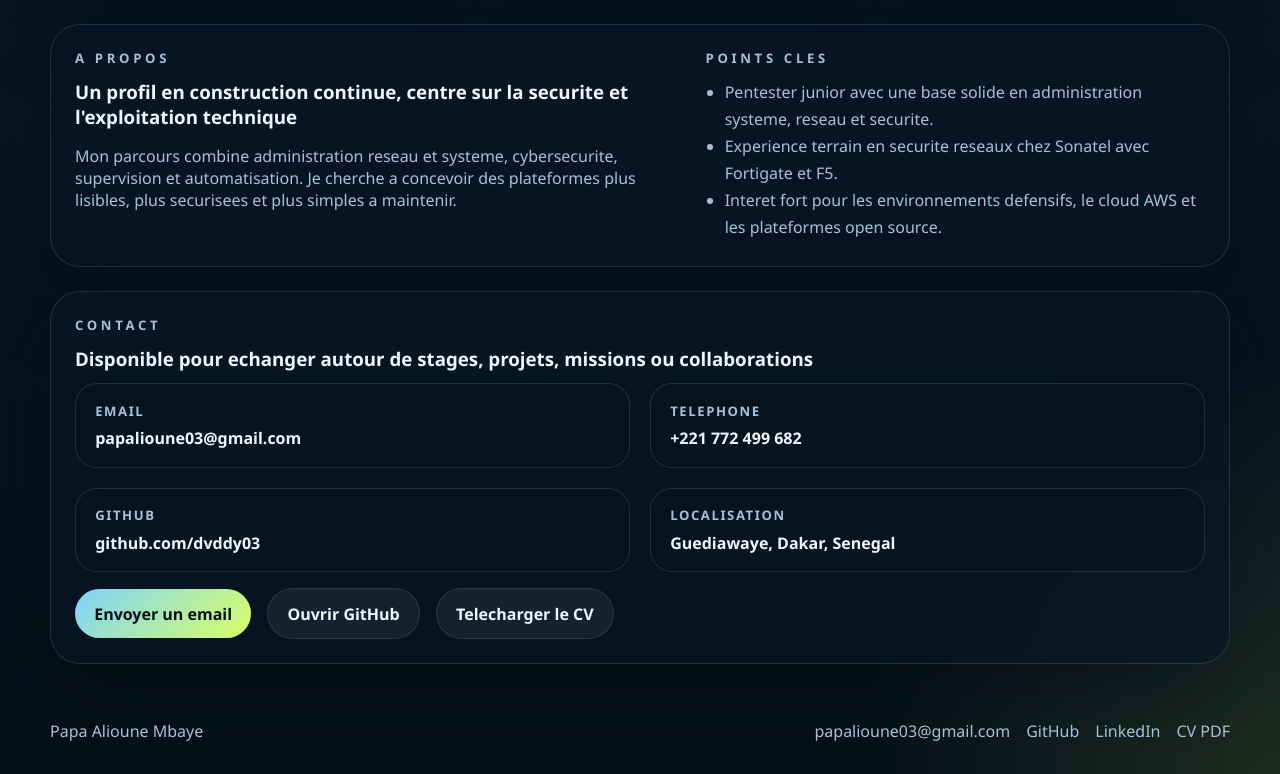
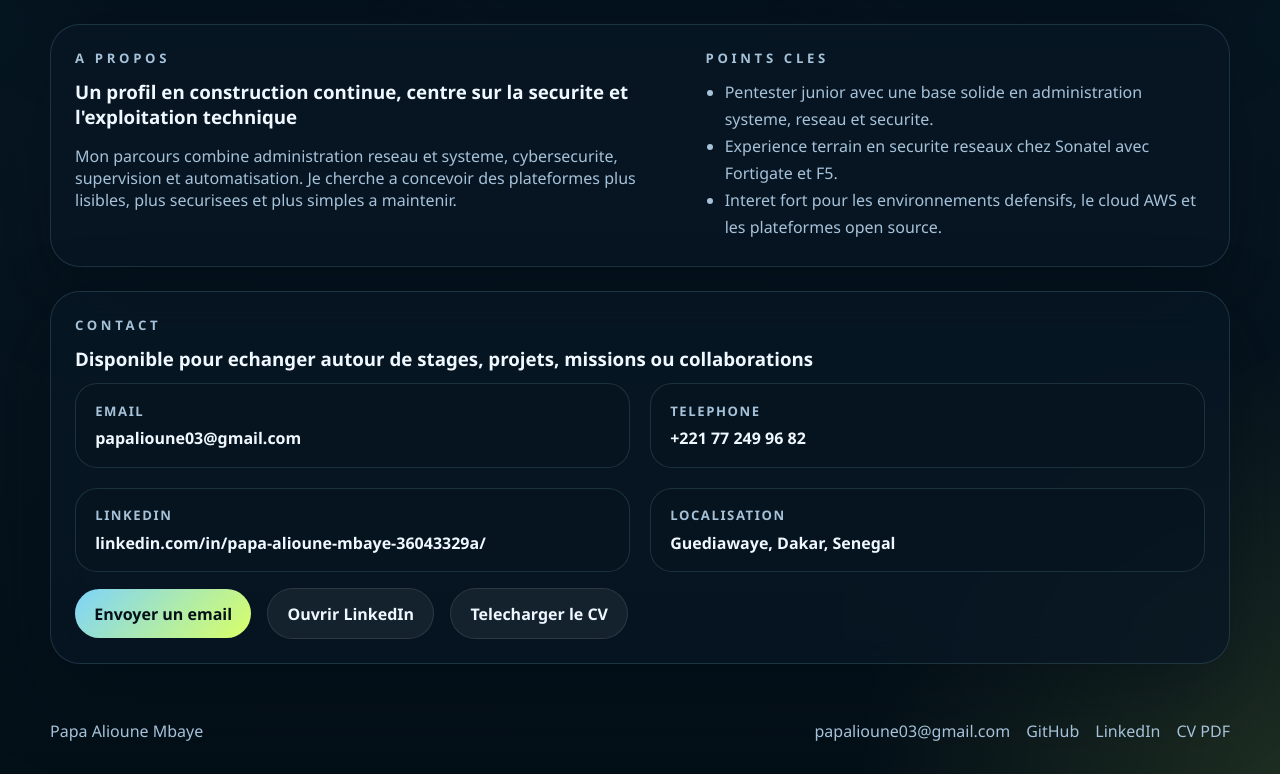
Before and after one commit to dvddy03/myPorfolio, a React (Vite) app in the folder react/: page / in a window 1280 px wide. Shown: the part 906-1680 px from the top of the page. Built offline with nearby package versions, Linux system fonts and the light colour scheme; no server answers.

Commit message:
feat: linkedin integration

```diff
--- a/react/src/pages/HomePage.jsx
+++ b/react/src/pages/HomePage.jsx
@@ -27,13 +27,13 @@ const contacts = [
   },
   {
     label: "Telephone",
-    value: "+221 772 499 682",
+    value: "+221 77 249 96 82",
     href: "tel:+221772499682",
   },
   {
-    label: "GitHub",
-    value: "github.com/dvddy03",
-    href: "https://github.com/dvddy03",
+    label: "LinkedIn",
+    value: "linkedin.com/in/papa-alioune-mbaye-36043329a/",
+    href: "https://www.linkedin.com/in/papa-alioune-mbaye-36043329a/",
   },
   {
     label: "Localisation",
@@ -126,8 +126,8 @@ function HomePage() {
           <a className="button-primary" href="mailto:papalioune03@gmail.com">
             Envoyer un email
           </a>
-          <a className="button-secondary" href="https://github.com/dvddy03" target="_blank" rel="noreferrer">
-            Ouvrir GitHub
+          <a className="button-secondary" href="https://www.linkedin.com/in/papa-alioune-mbaye-36043329a/" target="_blank" rel="noreferrer">
+            Ouvrir LinkedIn
           </a>
           <a className="button-secondary" href="/documents/cv-papa-alioune-mbaye.pdf" target="_blank" rel="noreferrer">
             Telecharger le CV
```
